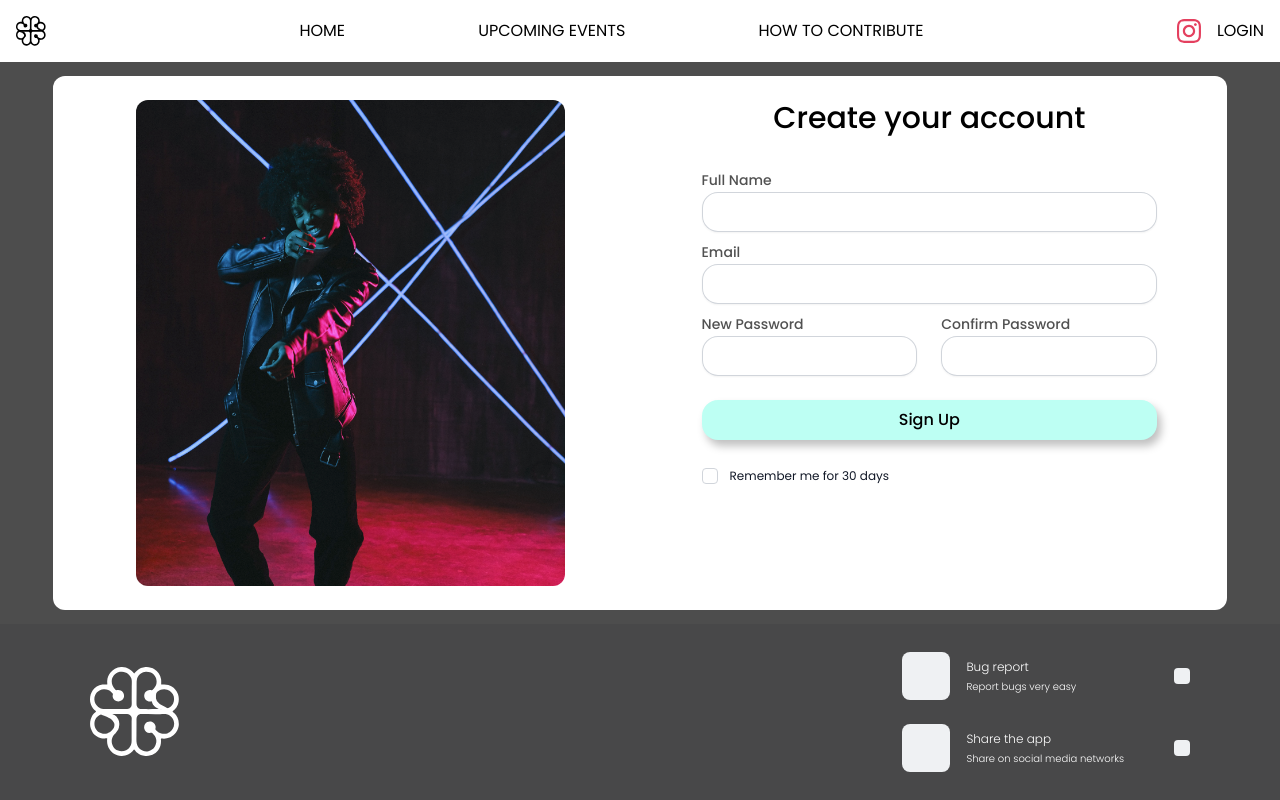
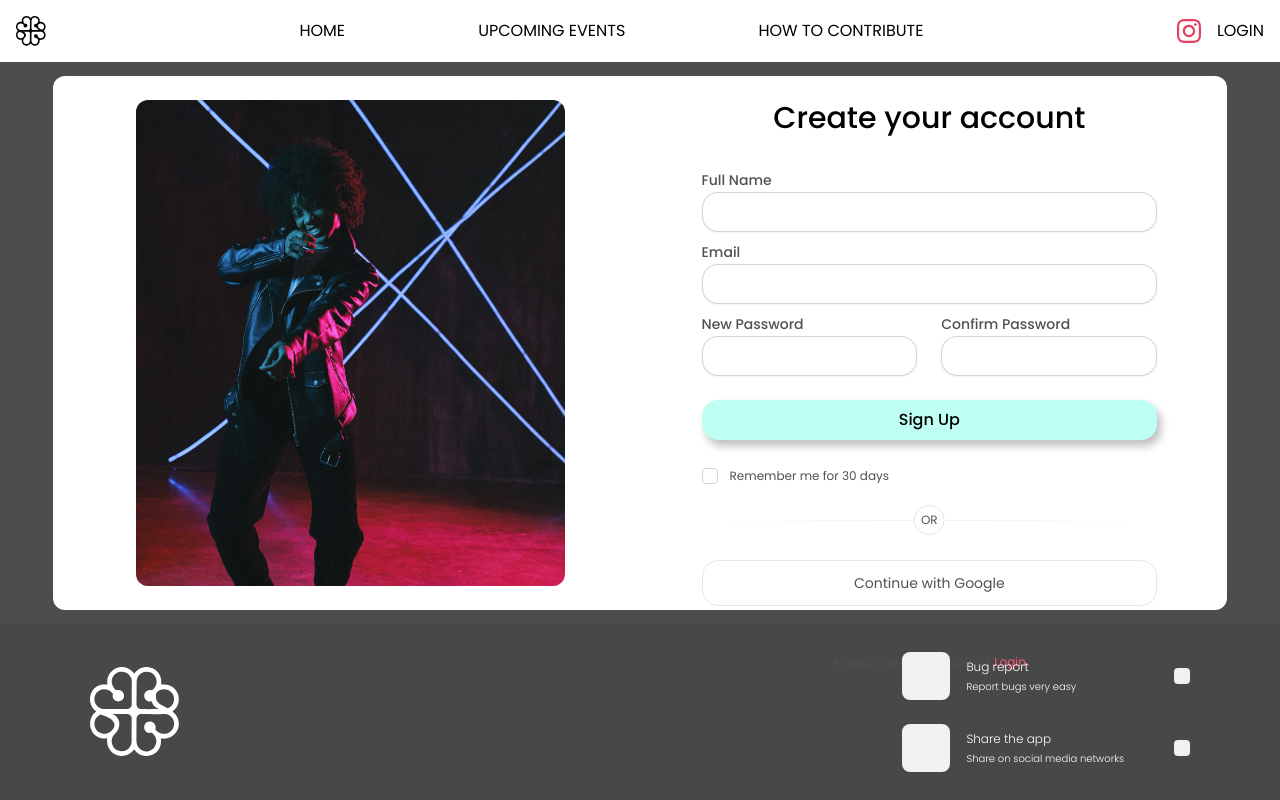
Before and after one commit to justinkwanchan/swing-schedule, a Next.js app in the folder front-end/: page /register in a window 1280 px wide. Built offline with nearby package versions, Linux system fonts and the light colour scheme.

Commit message:
Add more content to Register page

```diff
--- a/front-end/src/app/register/page.tsx
+++ b/front-end/src/app/register/page.tsx
@@ -1,11 +1,12 @@
 import Image from 'next/image';
+import Link from 'next/link';
 import alyssa from 'public/Alyssa.png';
 
 export default function Register() {
   return (
     <div className="flex h-[calc(100svh-238px)] w-full bg-dark-grey">
       <div className="flex gap-8 bg-white w-11/12 h-[95%] rounded-xl m-auto p-6">
-        <div className="hidden lg:flex w-1/2">
+        <div className="hidden md:flex w-1/2">
           <Image
             src={alyssa}
             alt={'Alyssa dancing'}
@@ -13,11 +14,12 @@ export default function Register() {
           />
         </div>
 
-        <div className="w-full lg:w-1/2">
-          <div className="flex flex-col w-full lg:w-5/6 m-auto">
+        <div className="w-full md:w-1/2">
+          <div className="flex flex-col w-full md:w-5/6 m-auto">
             <h1 className="text-3xl font-medium self-center">
               Create your account
             </h1>
+
             <form>
               <div className="mt-8 grid grid-cols-2 gap-x-6 gap-y-2">
                 <div className="col-span-2">
@@ -110,12 +112,33 @@ export default function Register() {
                       className="h-4 w-4 rounded border-gray-300 text-indigo-600 focus:ring-transparent"
                     />
                   </div>
-                  <label htmlFor="remember" className="text-xs text-gray-900">
+                  <label
+                    htmlFor="remember"
+                    className="text-xs text-sub-text-grey"
+                  >
                     Remember me for 30 days
                   </label>
                 </div>
               </div>
             </form>
+
+            <div className="relative flex w-full h-8 mt-4">
+              <div className="w-full h-[1px] bg-gradient-to-r from-white via-light-grey to-white m-auto"></div>
+              <div className="absolute top-1/2 left-1/2 -translate-x-1/2 -translate-y-1/2 p-1.5 bg-white border rounded-full text-xs text-sub-text-grey">
+                OR
+              </div>
+            </div>
+
+            <button className="w-full py-3 border rounded-2xl mt-6 text-sm text-sub-text-grey">
+              Continue with Google
+            </button>
+
+            <div className="flex gap-1 self-center text-xs mt-12">
+              <p className="text-sub-text-grey">Already have an account?</p>
+              <Link href="/login" className="text-[#FF5678]">
+                Login
+              </Link>
+            </div>
           </div>
         </div>
       </div>
```
